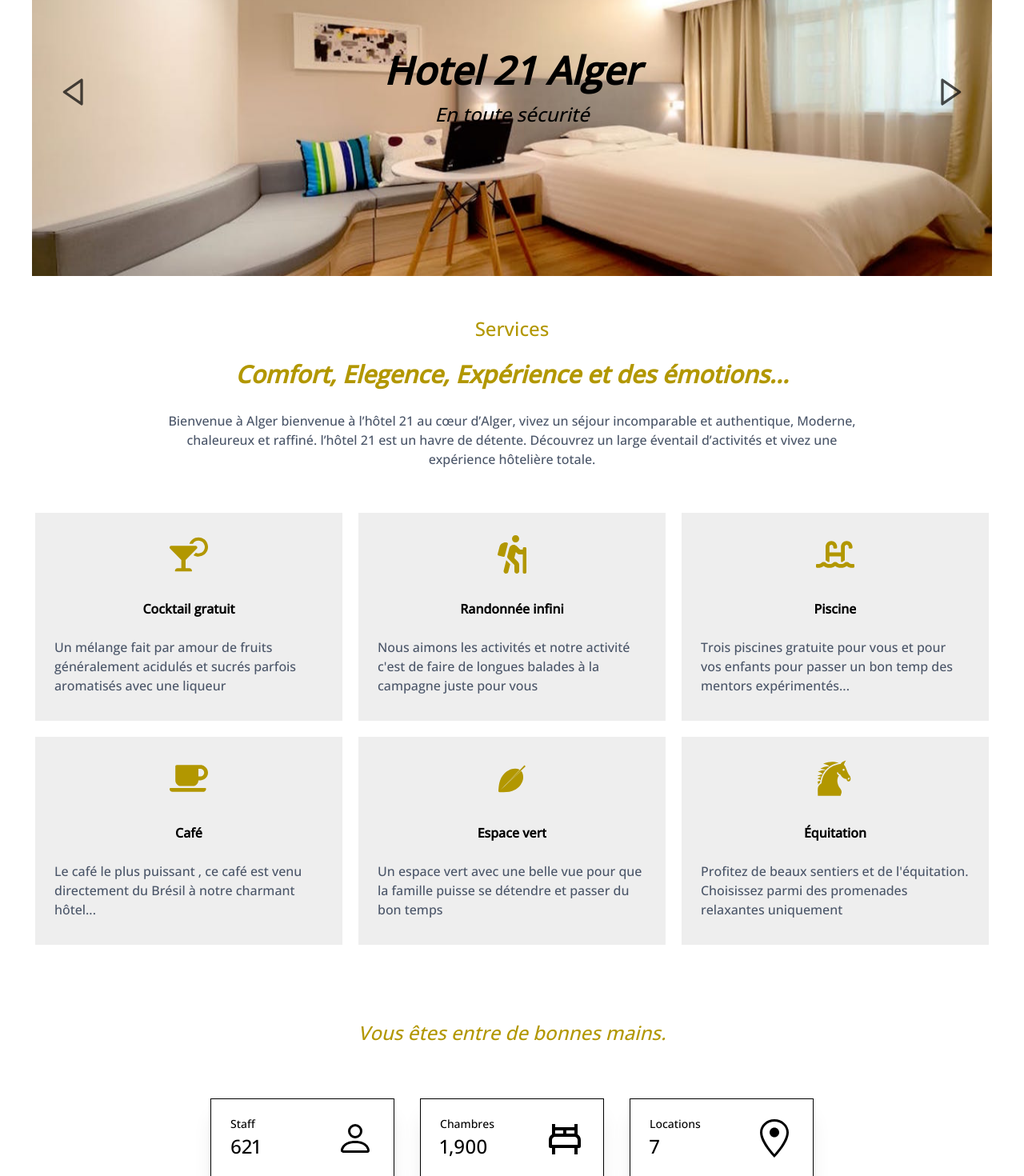
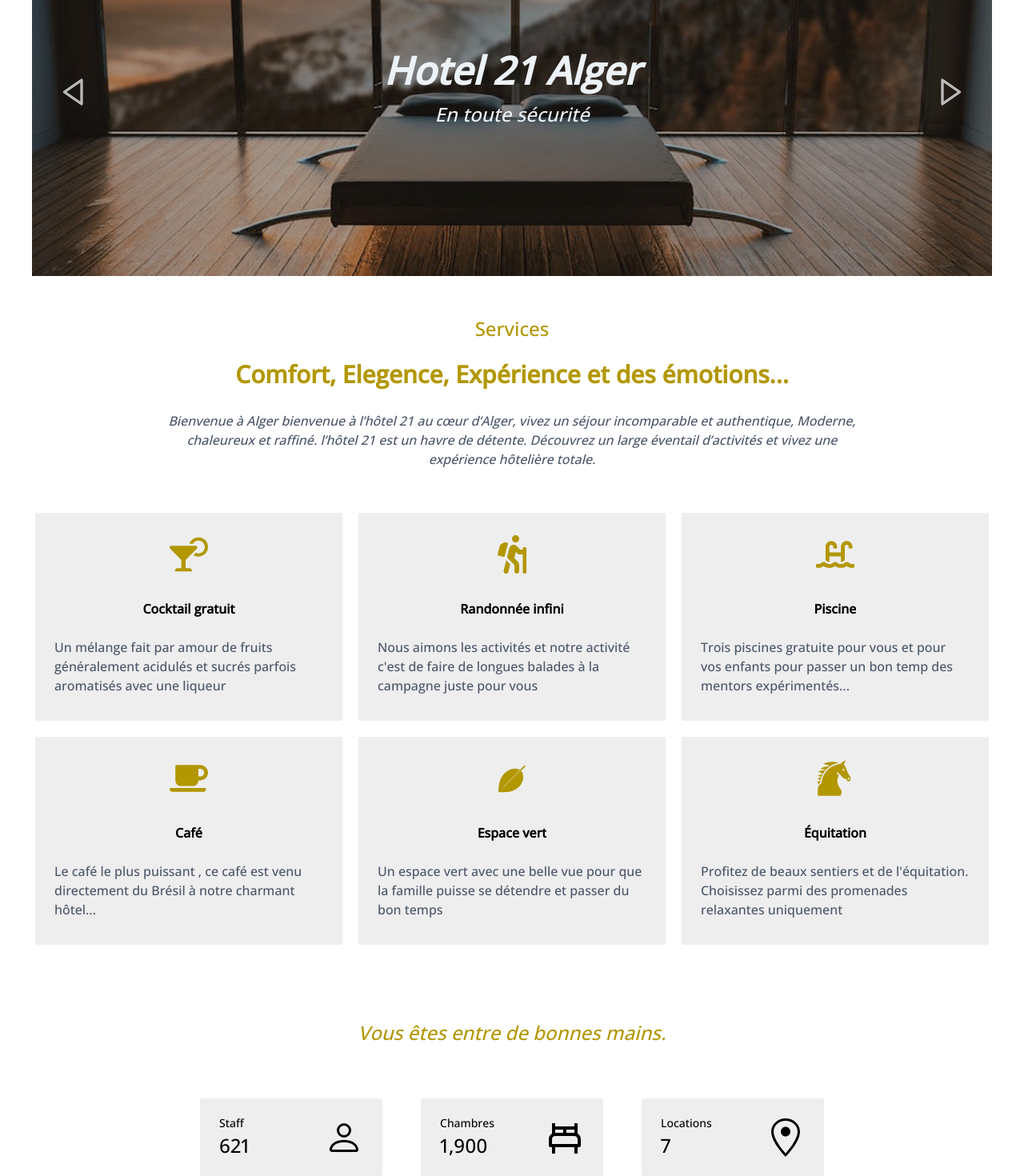
Before and after one commit to nemo256/hotel, a Next.js app: page / in a window 1280 px wide. Shown: the part 180-1650 px from the top of the page at 80% size. Built offline with nearby package versions, Linux system fonts and the light colour scheme.

Commit message:
Added shadow to the carousel and fixed stats borders styling

```diff
--- a/src/components/Header.js
+++ b/src/components/Header.js
@@ -28,7 +28,6 @@ export default function Header({ children, ...props }) {
         {children.title}
       </Text>
       <Text
-        as='i'
         color='primary'
         fontSize='3xl'
         fontWeight='bold'
@@ -39,6 +38,7 @@ export default function Header({ children, ...props }) {
         {children.heading}
       </Text>
       <Text
+        as='i'
         px={[0, 4, 8, 20, 40, 60]}
         noOfLines={[10, 8, 4]}
         color='gray.600'
--- a/src/components/accueil/Hero.js
+++ b/src/components/accueil/Hero.js
@@ -41,12 +41,12 @@ export default function Hero() {
     {
       title: 'Hotel 21 Alger',
       text: 'En toute sécurité',
-      image: './room-1.jpeg',
+      image: './defaultBcg.jpg',
     },
     {
       title: 'Hotel 21 Alger',
       text: 'En toute sécurité',
-      image: './room-2.jpeg',
+      image: './room-9.jpeg',
     },
     {
       title: 'Hotel 21 Alger',
@@ -81,7 +81,7 @@ export default function Hero() {
         <IconButton
           aria-label='left-arrow'
           position='relative'
-          color='black'
+          color='white'
           bg='none'
           top={[345, 225, 250]}
           px={[4, 6, 6, 6, 6, 6]}
@@ -105,7 +105,7 @@ export default function Hero() {
         <IconButton
           aria-label='right-arrow'
           position='relative'
-          color='black'
+          color='white'
           bg='none'
           top={[345, 225, 250]}
           px={[4, 6, 6, 6, 6, 6]}
@@ -144,27 +144,34 @@ export default function Hero() {
               position='relative'
               top={[185, 200, 225]}
               transform='translate(0, -50%)'
+              background='rgba(0, 0, 0, 0.35)'
+              padding='12rem 1rem'
+              text-align='center'
+              text-transform='capitalize'
+              letter-spacing='1px'
+              backgroundPosition='center'
+              backgroundRepeat='no-repeat'
             >
               <Zoom cascade>
                 <Stack
-                  align='center'
+                  alignItems='center'
                 >
                   <Heading
                     as='i'
-                    color='black'
+                    color='gray.100'
                     fontSize={{ base: '3xl', md: '4xl', lg: '5xl' }}
                     _hover={{
-                      color: 'primary'
+                      color: 'white'
                     }}
                     _active={{
-                      color: 'primary'
+                      color: 'white'
                     }}
                   >
                     {card.title}
                   </Heading>
                   <Text
                     as='i'
-                    color='black'
+                    color='gray.100'
                     fontSize={{ base: 'lg', md: 'xl', lg: '2xl' }}
                   >
                     {card.text}
--- a/src/components/accueil/Services.js
+++ b/src/components/accueil/Services.js
@@ -93,7 +93,7 @@ export default function Services() {
             <Box
               maxW='sm'
               overflow='hidden'
-              borderRadius='none'
+              borderRadius='sm'
               bgColor='secondary'
             >
               <Center mt={7} mb={2}>
--- a/src/components/accueil/Stats.js
+++ b/src/components/accueil/Stats.js
@@ -24,16 +24,18 @@ function StatsCard(props) {
     <Stat
       px={[2, 6]}
       py={5}
-      mx={[4, 0]}
+      mx={[4, 2]}
       mb={[2, 0]}
-      shadow='xl'
-      border='1px'
-      borderRadius='none'
+      bgColor='secondary'
+      borderRadius='sm'
       _hover={{
         transform: 'scale(1.09)',
         transition: 'all .3s ease',
-        bg: 'whiteAlpha.200'
+        bg: 'whiteAlpha.200',
+        color: 'primary',
+        cursor:'pointer'
       }}
+
     >
       <Flex>
         <Box pr={[0, 8, 16]} pl={[2, 1, 0]}>
```
Also changed, not shown: 1 other file (tests, documents, lock files or other folders).
